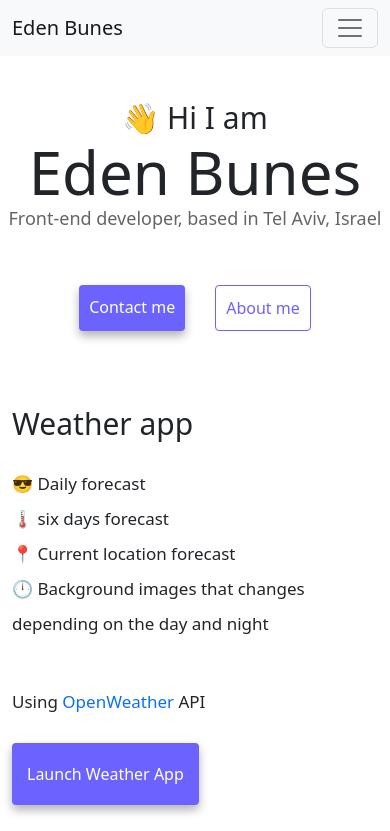
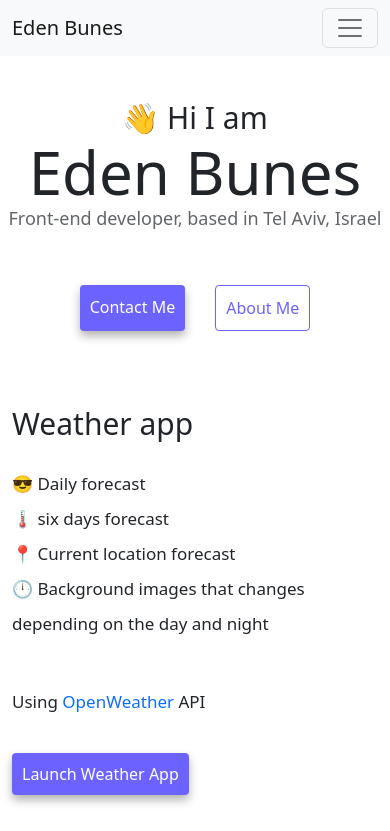
Before and after one commit to edenbunes/my-site, a plain HTML site: page index.html in a window 390 px wide. Shown: the top 831 px of the page. Drawn offline with nearby package versions, Linux system fonts and the light colour scheme.

Commit message:
Capitalized the upper links text

```diff
--- a/index.html
+++ b/index.html
@@ -58,8 +58,8 @@
     <h1 class="text-center">Eden Bunes</h1>
     <h3 class="text-center">Front-end developer, based in Tel Aviv, Israel</h3>
     <div class="navigation-links">
-      <a href="about.html#contact" class="contact-link">Contact me</a>
-      <a href="about.html" class="about-link">About me</a>
+      <a href="about.html#contact" class="contact-link">Contact Me</a>
+      <a href="about.html" class="about-link">About Me</a>
     </div>
     <div class="container grid-spacing">
       <div class="row mb-5">
--- a/style.css
+++ b/style.css
@@ -59,7 +59,6 @@ ul {
   box-shadow: var(--box-shadow);
   color: white;
 }
-
 .email-link {
   display: flex;
   justify-content: center;
@@ -120,4 +119,7 @@ ul {
     margin: 15px;
     padding: 10px 10px;
   }
+  .launch-link {
+    padding: 10px 10px;
+  }
 }
```
